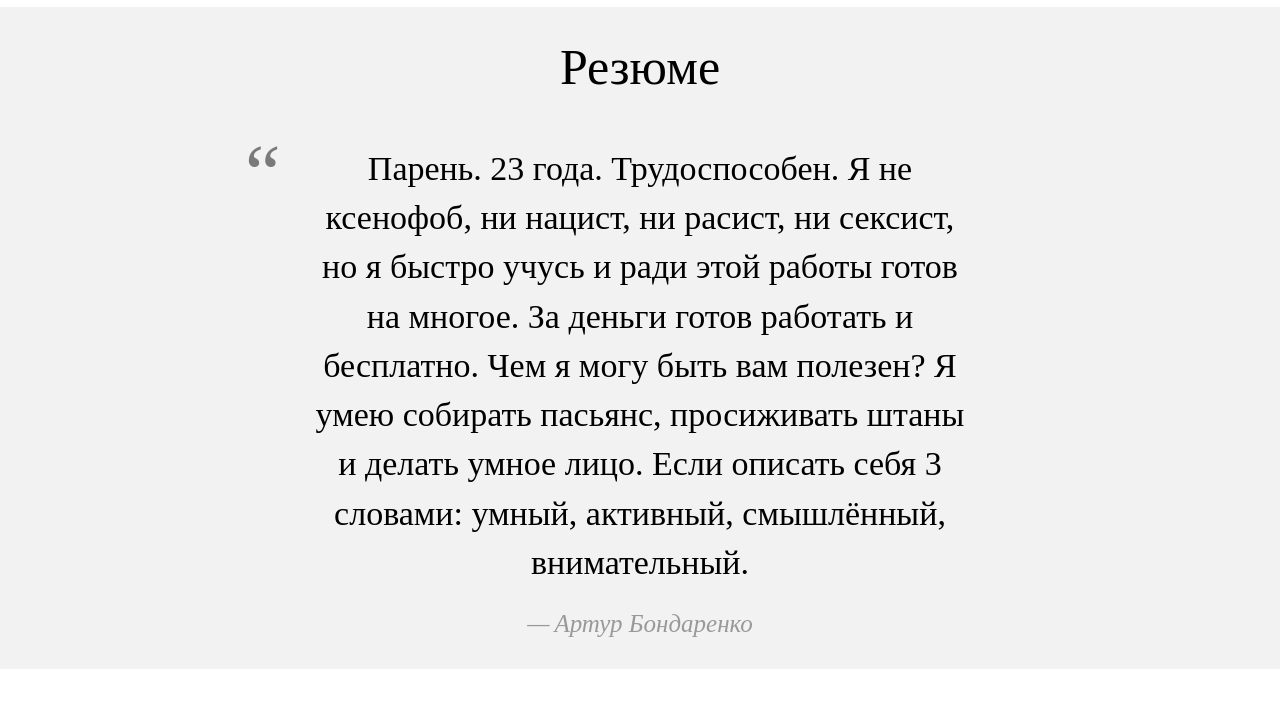
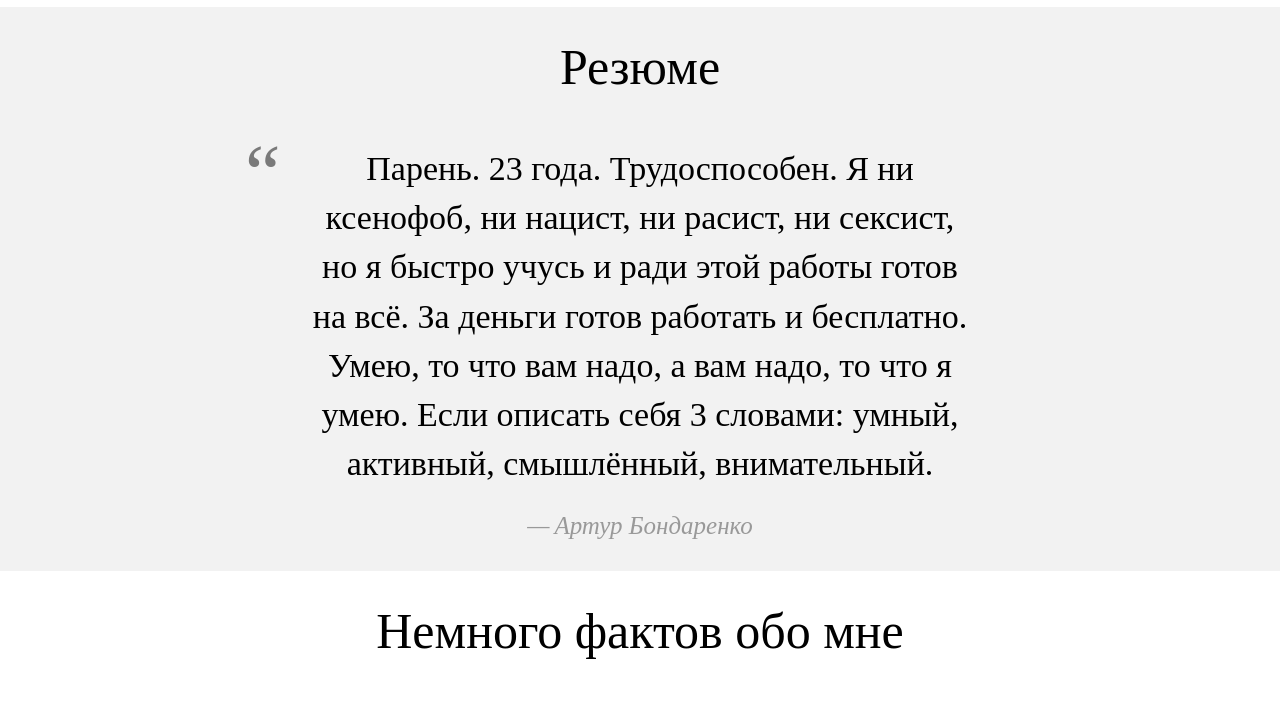
Before and after one commit to PussyKing/MyResume, a plain HTML site: page index.html in a window 1280 px wide. Shown: the part 3020-3727 px from the top of the page. Drawn offline with Linux system fonts and the light colour scheme.

Commit message:
Update index.html

```diff
--- a/index.html
+++ b/index.html
@@ -100,7 +100,7 @@
       <div class="container">
         <div class="resume__block">
           <div class="resume__title">Резюме</div>
-          <blockquote class="blockquote">Парень. 23 года. Трудоспособен. Я не ксенофоб, ни нацист, ни расист, ни сексист, но я быстро учусь и ради этой работы готов на многое. За деньги готов работать и бесплатно. Чем я могу быть вам полезен? Я умею собирать пасьянс, просиживать штаны и делать умное лицо. Если описать себя 3 словами: умный, активный, смышлённый, внимательный.</blockquote>
+          <blockquote class="blockquote">Парень. 23 года. Трудоспособен. Я ни ксенофоб, ни нацист, ни расист, ни сексист, но я быстро учусь и ради этой работы готов на всё. За деньги готов работать и бесплатно. Умею, то что вам надо, а вам надо, то что я умею. Если описать себя 3 словами: умный, активный, смышлённый, внимательный.</blockquote>
           <cite class="blockquote__cite">Артур Бондаренко</cite>
         </div>
       </div>
```
